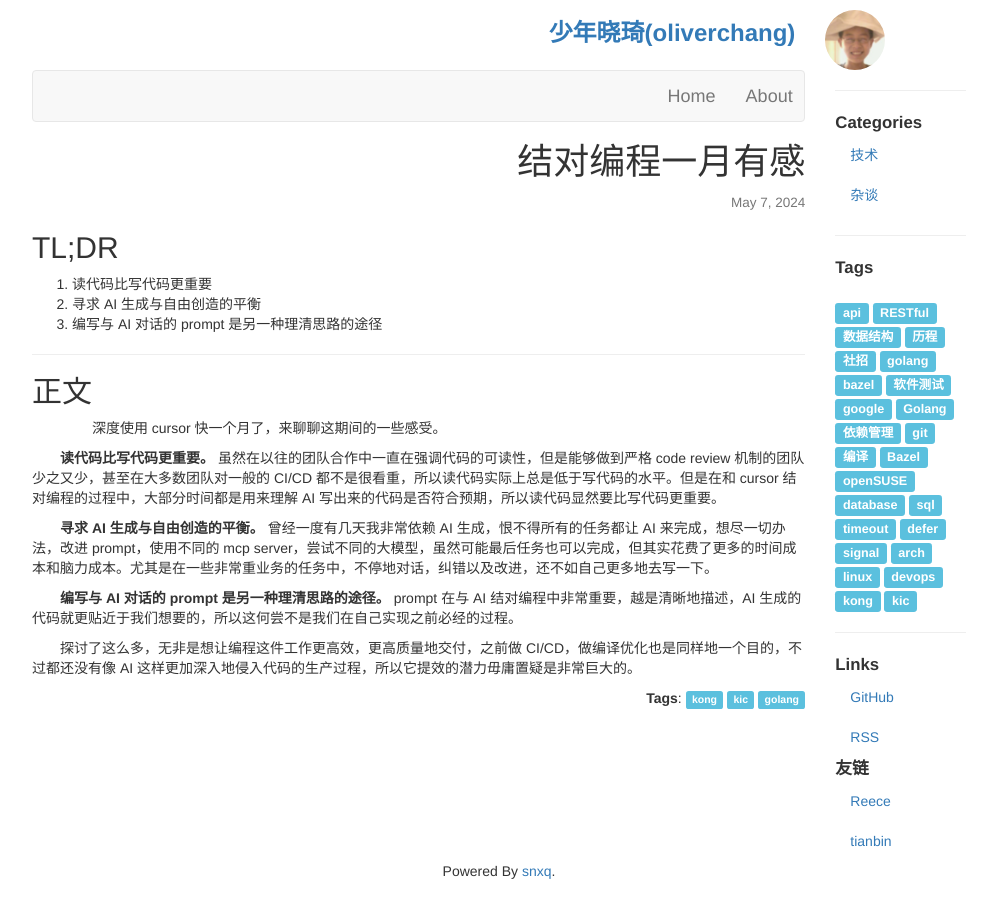
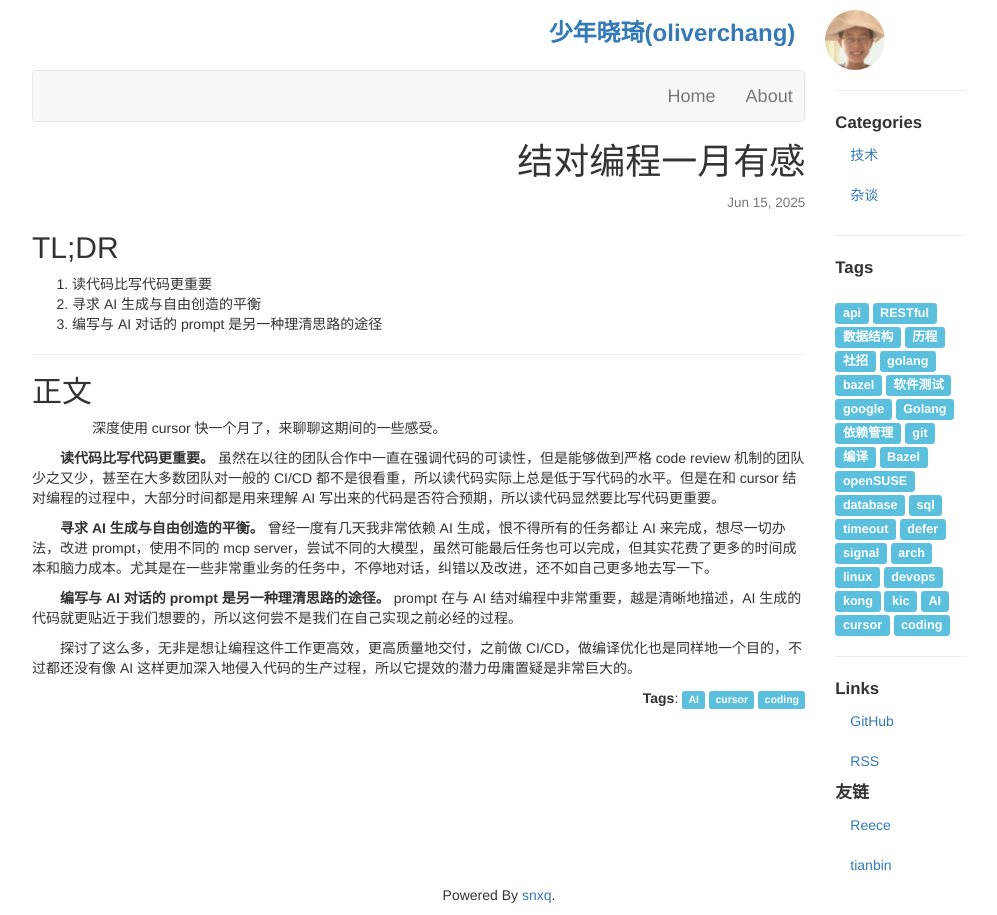
Before and after one commit to snxq/snxq.github.io, a Jekyll site: the page built from _posts/2025-06-18-AI 结对编程一月有感.md, in a window 1280 px wide. Shown: the whole page, without its empty margins (141-1138 px from the left). Built offline with Jekyll 4.4.1, drawn with Linux system fonts in a browser that asks for light colours.

Commit message:
:pencil2: fix error tag && post time

```diff
--- a/_posts/2025-06-18-AI 结对编程一月有感.md
+++ b/_posts/2025-06-18-AI 结对编程一月有感.md
@@ -1,9 +1,9 @@
 ---
 layout: post
 title: "结对编程一月有感"
-date: 2024-05-07 19:45:25 +0800
+date: 2025-06-15 18:45:25 +0800
 categories: 技术
-tags: kong kic golang
+tags: AI cursor coding
 ---
 
 ## TL;DR
```
